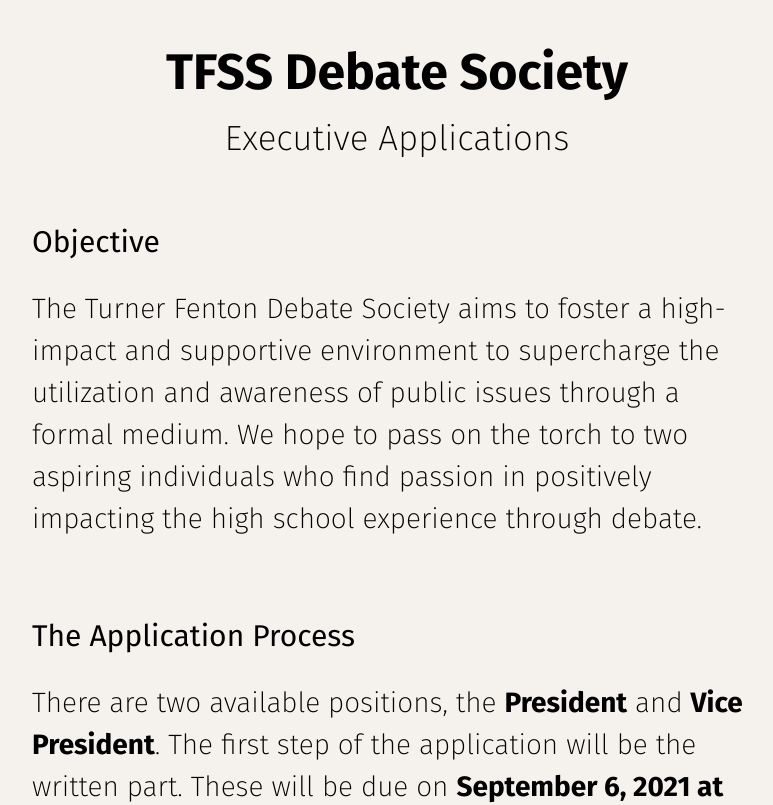
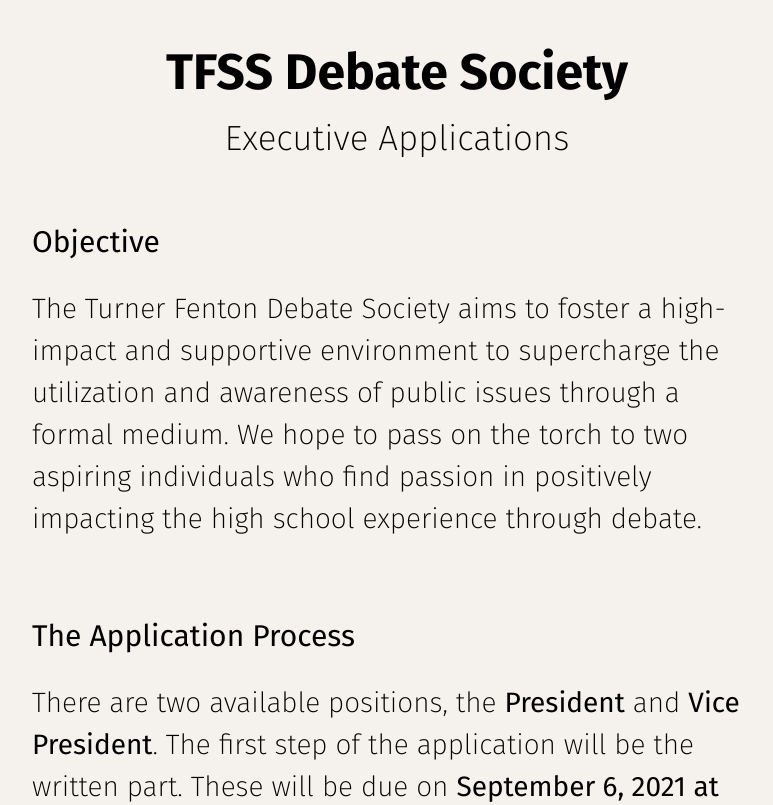
Before and after one commit to rajansagarwal/tfssdebate, a React (Create React App) app: page / in a window 1280 px wide. Shown: the top 805 px of the page, without its empty margins (243-1016 px from the left). Built offline with nearby package versions, Linux system fonts and the light colour scheme.

Commit message:
change font weight

```diff
--- a/public/index.html
+++ b/public/index.html
@@ -2,14 +2,12 @@
 <html lang="en">
   <head>
     <meta charset="utf-8" />
-    <link rel="icon" href="%PUBLIC_URL%/favicon.ico" />
     <meta name="viewport" content="width=device-width, initial-scale=1" />
     <meta name="theme-color" content="#000000" />
     <meta
       name="description"
       content="TFSS Debate Executive Applications | President and Vice President"
     />
-    <link rel="apple-touch-icon" href="%PUBLIC_URL%/logo192.png" />
     <!--
       manifest.json provides metadata used when your web app is installed on a
       user's mobile device or desktop. See https://developers.google.com/web/fundamentals/web-app-manifest/
--- a/src/App.css
+++ b/src/App.css
@@ -133,6 +133,9 @@ a, Link, .title {
     padding: 0 .3em !important;
     border-radius: 3px;
 		padding-top: -30px;
+}
+b {
+	font-weight: 400;
 }
 .center {
 	text-align: center;
```
